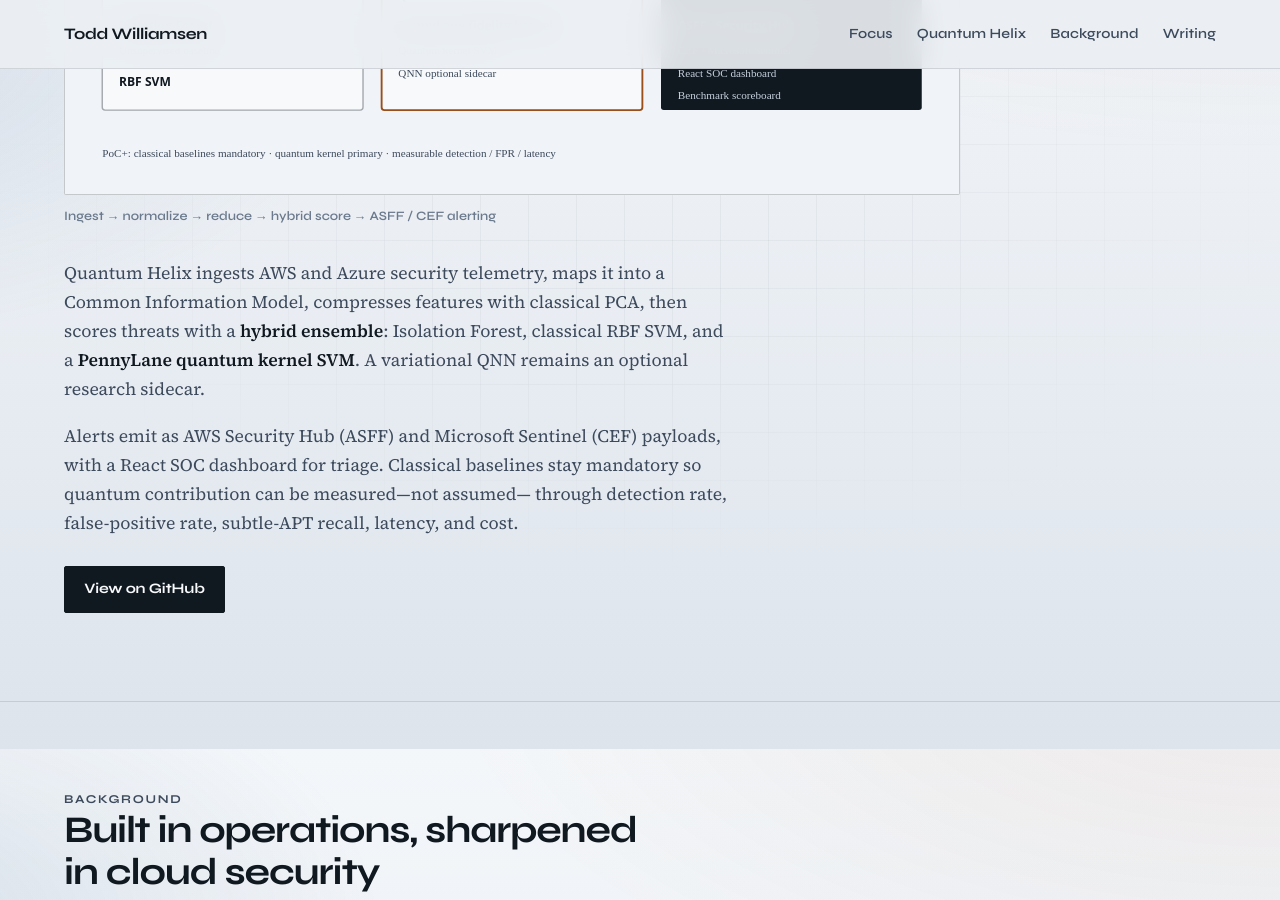
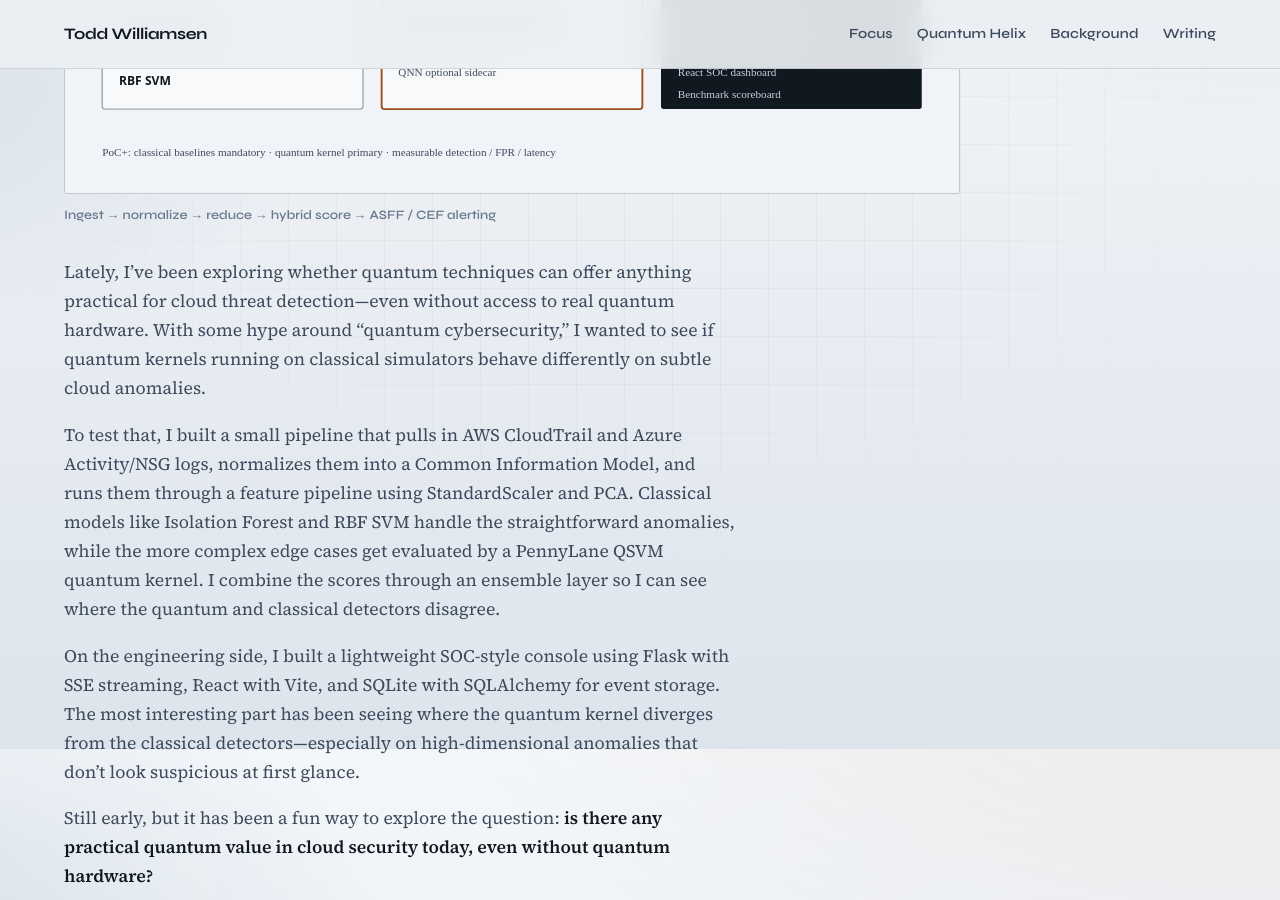
Before and after one commit to toddwilliamsen/toddwilliamsen.github.io, a Jekyll site: the page built from index.html, in a window 1280 px wide and 900 px high, scrolled down 1951 px. Built offline with Jekyll 4.4.1, drawn with Linux system fonts in a browser that asks for light colours; some of the changed text lies outside the part shown.

Commit message:
Rewrite Quantum Helix in an exploratory first-person voice.
Matches the LinkedIn posting tone—curious experiment over product pitch—while keeping the technical pipeline detail and GitHub link.

```diff
--- a/index.html
+++ b/index.html
@@ -31,7 +31,7 @@
     <h1>Senior Cloud Security Engineer for Azure estates that already have history.</h1>
     <p class="hero-support">
       I design identity guardrails, governance, and automation for hybrid environments—
-      and build Quantum Helix, a hybrid quantum-classical engine for multi-cloud threat analysis.
+      and explore whether quantum techniques can offer anything practical for cloud threat detection.
     </p>
     <div class="cta-row">
       <a class="btn btn-primary" href="#project">Quantum Helix</a>
@@ -54,9 +54,9 @@
         and <strong>Python / PowerShell automation</strong> that makes secure defaults repeatable.
       </p>
       <p>
-        Alongside that platform work, I build <strong>Quantum Helix</strong>—a PoC+ detection engine
-        that normalizes AWS and Azure telemetry, reduces it to feature vectors, and scores anomalies
-        with a hybrid ensemble of classical models and a PennyLane quantum kernel.
+        Alongside that, I’ve been exploring quantum ML for security through
+        <strong>Quantum Helix</strong>—a small pipeline that asks whether quantum kernels,
+        even on classical simulators, behave differently on subtle cloud anomalies.
       </p>
     </div>
   </div>
@@ -65,9 +65,9 @@
 <section class="section" id="project">
   <div class="shell">
     <div class="section-head reveal">
-      <p class="section-label">Project</p>
+      <p class="section-label">Exploration</p>
       <h2>Quantum Helix</h2>
-      <p>Multi-cloud hybrid quantum-classical threat detection.</p>
+      <p>A novel way into a practical question about quantum value in cloud security.</p>
     </div>
 
     <figure class="project-figure reveal">
@@ -77,15 +77,28 @@
 
     <div class="focus-copy reveal reveal-delay-1">
       <p>
-        Quantum Helix ingests AWS and Azure security telemetry, maps it into a Common Information Model,
-        compresses features with classical PCA, then scores threats with a
-        <strong>hybrid ensemble</strong>: Isolation Forest, classical RBF SVM, and a
-        <strong>PennyLane quantum kernel SVM</strong>. A variational QNN remains an optional research sidecar.
+        Lately, I’ve been exploring whether quantum techniques can offer anything practical for
+        cloud threat detection—even without access to real quantum hardware. With some hype around
+        “quantum cybersecurity,” I wanted to see if quantum kernels running on classical simulators
+        behave differently on subtle cloud anomalies.
       </p>
       <p>
-        Alerts emit as AWS Security Hub (ASFF) and Microsoft Sentinel (CEF) payloads, with a React SOC dashboard
-        for triage. Classical baselines stay mandatory so quantum contribution can be measured—not assumed—
-        through detection rate, false-positive rate, subtle-APT recall, latency, and cost.
+        To test that, I built a small pipeline that pulls in AWS CloudTrail and Azure Activity/NSG logs,
+        normalizes them into a Common Information Model, and runs them through a feature pipeline using
+        StandardScaler and PCA. Classical models like Isolation Forest and RBF SVM handle the
+        straightforward anomalies, while the more complex edge cases get evaluated by a PennyLane QSVM
+        quantum kernel. I combine the scores through an ensemble layer so I can see where the quantum
+        and classical detectors disagree.
+      </p>
+      <p>
+        On the engineering side, I built a lightweight SOC-style console using Flask with SSE streaming,
+        React with Vite, and SQLite with SQLAlchemy for event storage. The most interesting part has been
+        seeing where the quantum kernel diverges from the classical detectors—especially on
+        high-dimensional anomalies that don’t look suspicious at first glance.
+      </p>
+      <p>
+        Still early, but it has been a fun way to explore the question:
+        <strong>is there any practical quantum value in cloud security today, even without quantum hardware?</strong>
       </p>
       <p class="project-link">
         <a class="btn btn-primary" href="https://github.com/toddwilliamsen/quantumhelix">View on GitHub</a>
```
